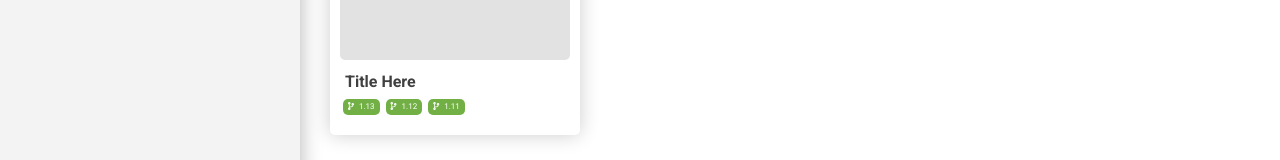
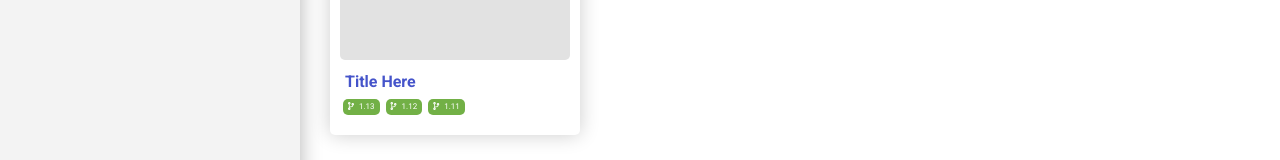
Before and after one commit to BlueOrchard/ModUpdates-Frontend, a Vue app: page / in a window 1280 px wide. Shown: the part 164-324 px from the top of the page. Built offline with nearby package versions, Linux system fonts and the light colour scheme.

Commit message:
Added router link to LoopCard

```diff
--- a/src/components/LoopCard.vue
+++ b/src/components/LoopCard.vue
@@ -1,11 +1,16 @@
 <template>
     <div class="loop-card">
-        <div class="image">
-            <div class="image-holder">
+        <router-link to="/post">
+            <div class="image">
+                <div class="image-holder">
 
+                </div>
             </div>
-        </div>
-        <p class="title">Title Here</p>
+        </router-link>
+
+        <router-link to="/post">
+            <p class="title">Title Here</p>
+        </router-link>
 
         <div class="versions">
             <span class="version"><i class="fas fa-code-branch"></i>1.13</span>
```
